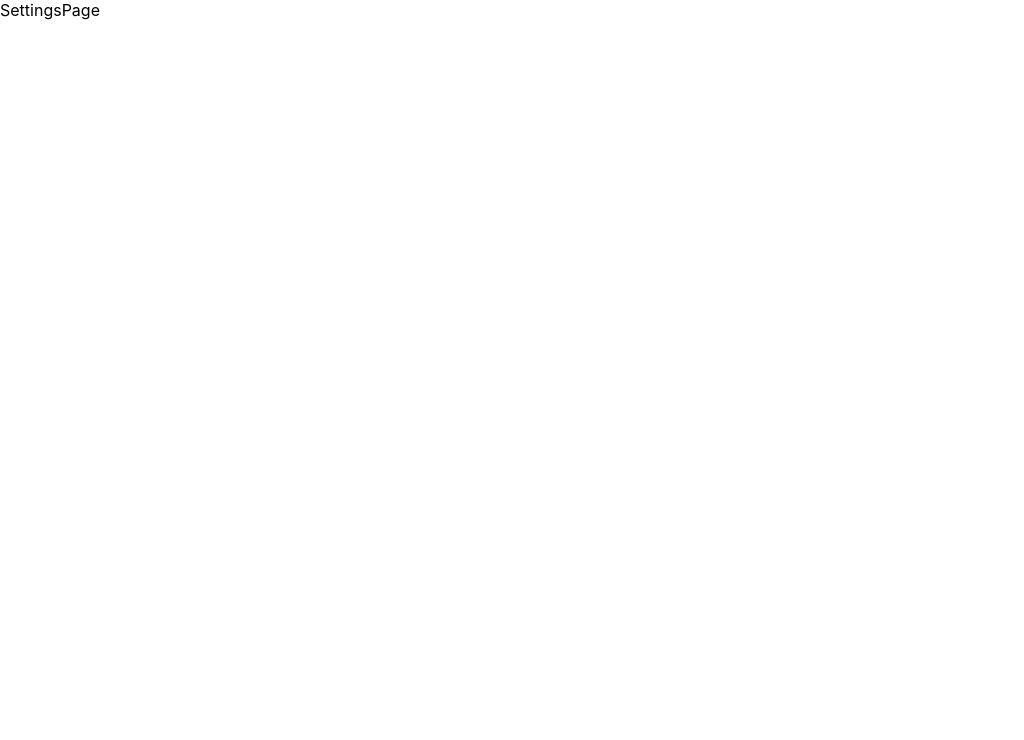
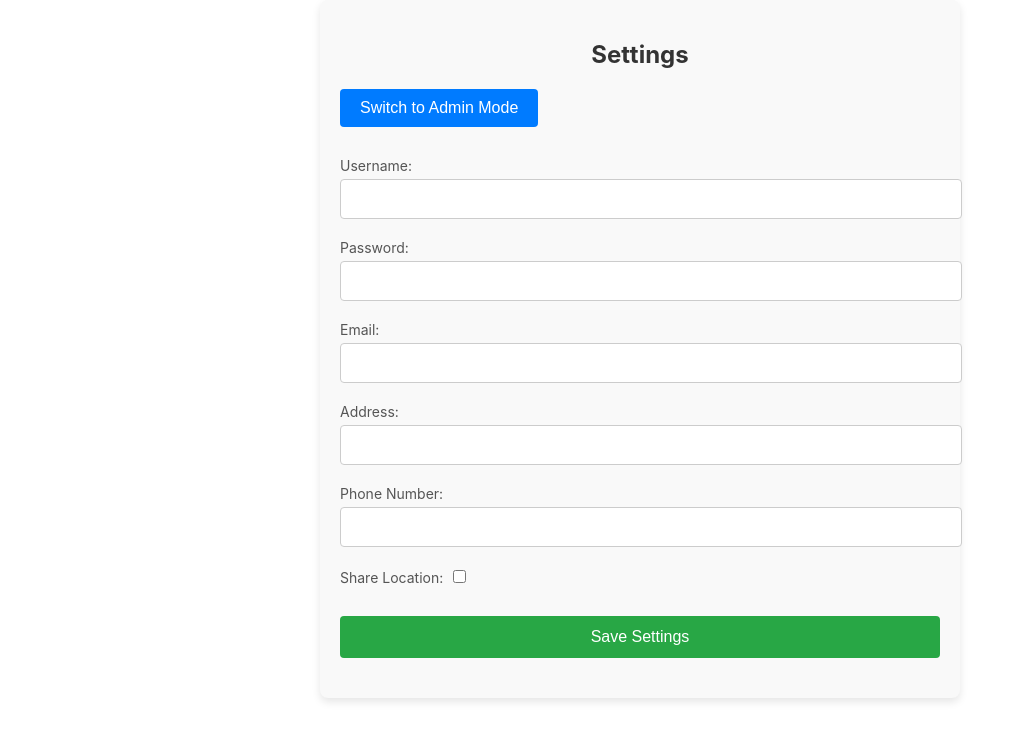
Before and after one commit to jrubow/ANDA, a React (Create React App) app in the folder client/: page /settings in a window 1280 px wide. Shown: the top 740 px of the page, without its empty margins (0-1024 px from the left). Built offline with nearby package versions, Linux system fonts and the light colour scheme; the HTML template or start-up script is replaced by a standard one.

Commit message:
Added Settings page and css styles directory

```diff
--- /dev/null
+++ b/client/src/css/pages/settingspage.css
@@ -0,0 +1,83 @@
+/* Basic styling for the settings container */
+.settings-container {
+    width: 80%;
+    max-width: 600px;
+    margin: 0 auto;
+    padding: 20px;
+    background-color: #f9f9f9;
+    border-radius: 8px;
+    box-shadow: 0 4px 8px rgba(0, 0, 0, 0.1);
+  }
+
+  h2 {
+    text-align: center;
+    color: #333;
+  }
+
+  button {
+    padding: 10px 20px;
+    background-color: #007bff;
+    color: #fff;
+    border: none;
+    border-radius: 4px;
+    cursor: pointer;
+    font-size: 16px;
+    margin-bottom: 20px;
+  }
+
+  button:hover {
+    background-color: #0056b3;
+  }
+
+  /* Styling for the form */
+  form {
+    display: flex;
+    flex-direction: column;
+  }
+
+  /* Styling for input fields and labels */
+  label {
+    margin: 10px 0;
+    font-size: 14px;
+    color: #555;
+  }
+
+  input[type="text"],
+  input[type="email"],
+  input[type="password"],
+  input[type="number"] {
+    padding: 10px;
+    font-size: 16px;
+    margin-top: 5px;
+    border: 1px solid #ccc;
+    border-radius: 4px;
+  }
+
+  input[type="checkbox"] {
+    margin-left: 10px;
+  }
+
+  button[type="submit"] {
+    margin-top: 20px;
+    padding: 12px 20px;
+    background-color: #28a745;
+    border: none;
+    border-radius: 4px;
+    cursor: pointer;
+    font-size: 16px;
+  }
+
+  button[type="submit"]:hover {
+    background-color: #218838;
+  }
+
+  /* Styling for when we switch to admin mode */
+  form label input[type="text"],
+  form label input[type="email"],
+  form label input[type="password"] {
+    width: 100%;
+  }
+
+  form label input[type="checkbox"] {
+    width: auto;
+  }
--- a/client/src/pages/SettingsPage.js
+++ b/client/src/pages/SettingsPage.js
@@ -1,9 +1,85 @@
-import React from 'react'
+import { useState } from "react";
+import "../css/pages/settingspage.css"
 
 function SettingsPage() {
+  const [isAdmin, setIsAdmin] = useState(false); // Toggle between User/Admin
+  const [formData, setFormData] = useState({
+    username: "",
+    password: "",
+    email: "",
+    address: "",
+    phone_number: "",
+    share_location: false,
+    work_id: isAdmin ? "" : null, // Admin-only field
+    verified: isAdmin ? false : null, // Admin-only field
+  });
+
+  // Handle Input Changes
+  const handleChange = (e) => {
+    const { name, value, type, checked } = e.target;
+    setFormData({
+      ...formData,
+      [name]: type === "checkbox" ? checked : value,
+    });
+  };
+
   return (
-    <div>SettingsPage</div>
-  )
+    <div className="settings-container">
+      <h2>Settings</h2>
+      <button onClick={() => setIsAdmin(!isAdmin)}>
+        Switch to {isAdmin ? "User" : "Admin"} Mode
+      </button>
+
+      <form>
+        <label>
+          Username:
+          <input type="text" name="username" value={formData.username} onChange={handleChange} />
+        </label>
+
+        <label>
+          Password:
+          <input type="password" name="password" value={formData.password} onChange={handleChange} />
+        </label>
+
+        <label>
+          Email:
+          <input type="email" name="email" value={formData.email} onChange={handleChange} />
+        </label>
+
+        <label>
+          Address:
+          <input type="text" name="address" value={formData.address} onChange={handleChange} />
+        </label>
+
+        <label>
+          Phone Number:
+          <input type="text" name="phone_number" value={formData.phone_number} onChange={handleChange} />
+        </label>
+
+        <label>
+          Share Location:
+          <input type="checkbox" name="share_location" checked={formData.share_location} onChange={handleChange} />
+        </label>
+
+        {/* Admin-only fields */}
+        {isAdmin && (
+          <>
+            <label>
+              Work ID:
+              <input type="number" name="work_id" value={formData.work_id} onChange={handleChange} />
+            </label>
+
+            <label>
+              Verified:
+              <input type="checkbox" name="verified" checked={formData.verified} onChange={handleChange} />
+            </label>
+          </>
+        )}
+
+        <button type="submit">Save Settings</button>
+      </form>
+    </div>
+  );
 }
 
-export default SettingsPage
+export default SettingsPage;
```
